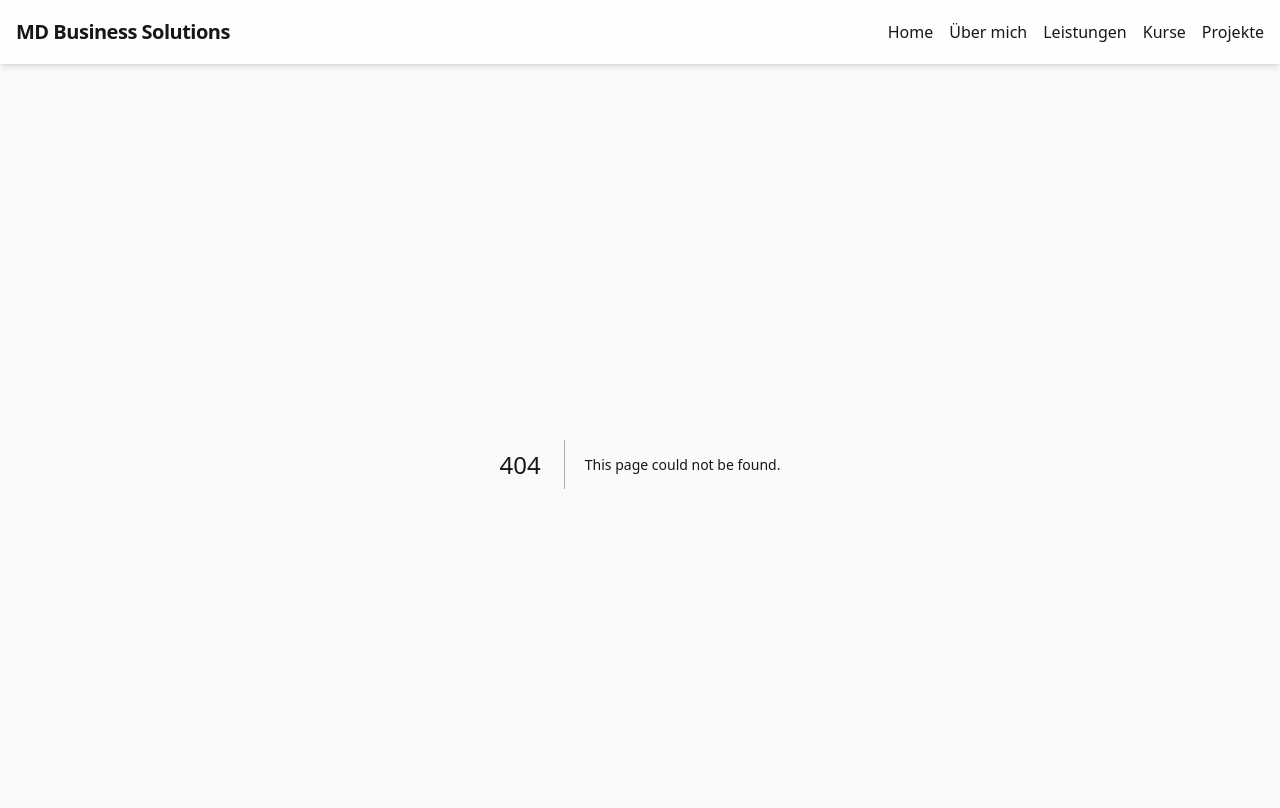
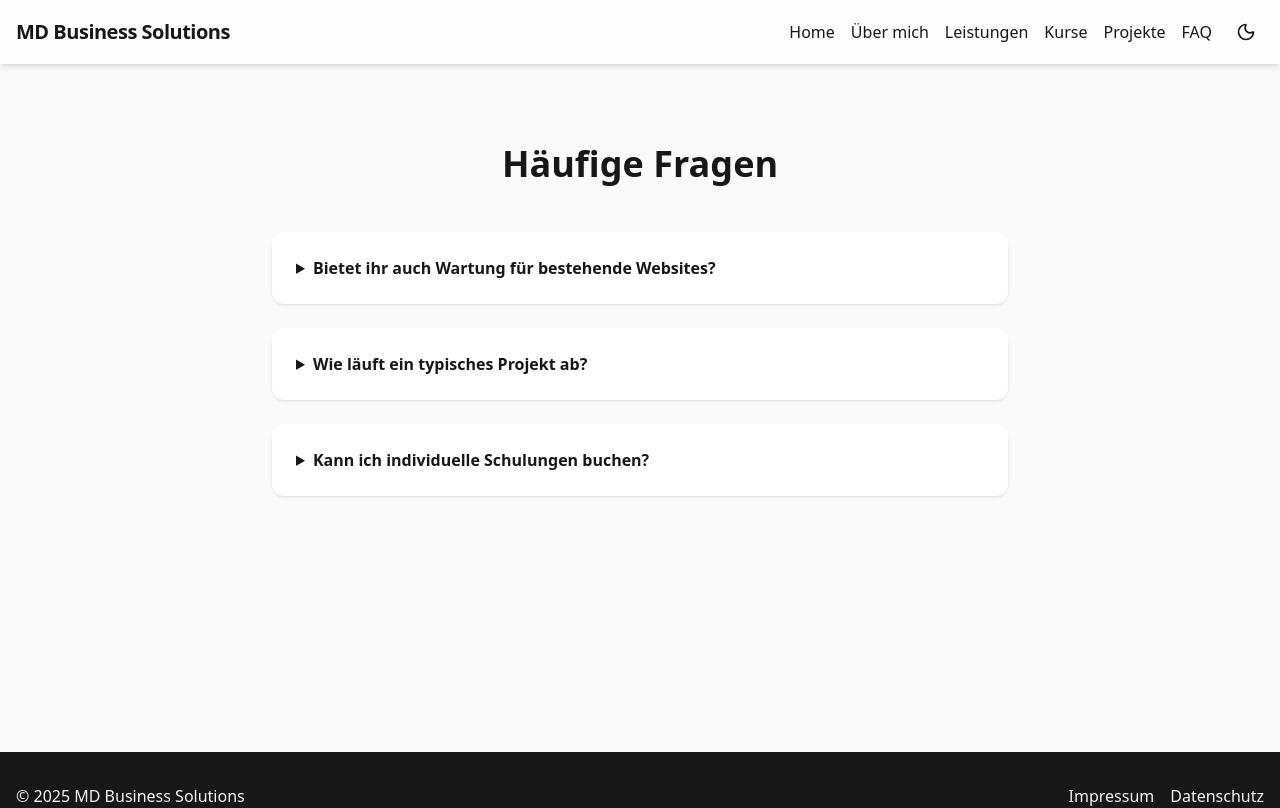
Before and after one commit to Schnitzeltag/md-business-solutions, a Next.js app: page /faq in a window 1280 px wide. Before the commit this address had no page. Shown: the top 808 px of the page. Built offline with nearby package versions, Linux system fonts and the light colour scheme.

Commit message:
Add FAQ page and theme toggle

```diff
--- /dev/null
+++ b/src/app/faq/page.tsx
@@ -0,0 +1,36 @@
+export default function FaqPage() {
+  const faqs = [
+    {
+      question: "Bietet ihr auch Wartung für bestehende Websites?",
+      answer:
+        "Ja, wir kümmern uns gerne um Pflege, Updates und Erweiterungen Ihrer bestehenden Seite – auch wenn sie nicht von uns erstellt wurde.",
+    },
+    {
+      question: "Wie läuft ein typisches Projekt ab?",
+      answer:
+        "Nach einem unverbindlichen Beratungsgespräch erstellen wir ein Angebot. Anschließend folgt die Umsetzung mit regelmäßigen Abstimmungen.",
+    },
+    {
+      question: "Kann ich individuelle Schulungen buchen?",
+      answer:
+        "Natürlich! Wir bieten Einzeltrainings und Workshops an, die genau auf Ihre Fragen zugeschnitten sind.",
+    },
+  ];
+
+  return (
+    <div className="container mx-auto px-4 py-20 max-w-3xl">
+      <h1 className="text-4xl font-bold mb-12 text-center">Häufige Fragen</h1>
+      <div className="space-y-6">
+        {faqs.map((faq) => (
+          <details
+            key={faq.question}
+            className="bg-white dark:bg-neutral-900 rounded-xl shadow p-6"
+          >
+            <summary className="cursor-pointer font-semibold">{faq.question}</summary>
+            <p className="mt-3 text-neutral-700 dark:text-neutral-300">{faq.answer}</p>
+          </details>
+        ))}
+      </div>
+    </div>
+  );
+}
--- a/src/components/Header.tsx
+++ b/src/components/Header.tsx
@@ -2,6 +2,7 @@
 
 import Link from "next/link";
 import config from "../config/site.config";
+import ThemeToggle from "./ThemeToggle";
 
 const links = [
   { href: config.links.home, label: "Home" },
@@ -9,6 +10,7 @@ const links = [
   { href: config.links.leistungen, label: "Leistungen" },
   { href: config.links.kurse, label: "Kurse" },
   { href: config.links.projekte, label: "Projekte" },
+  { href: config.links.faq, label: "FAQ" },
 ];
 
 export default function Header() {
@@ -18,7 +20,7 @@ export default function Header() {
         <Link href={config.links.home} className="text-xl font-bold tracking-tight hover:opacity-80">
           {config.company}
         </Link>
-        <nav className="flex gap-4">
+        <nav className="flex gap-4 items-center">
           {links.map(link => (
             <Link
               key={link.href}
@@ -28,6 +30,7 @@ export default function Header() {
               {link.label}
             </Link>
           ))}
+          <ThemeToggle />
         </nav>
       </div>
     </header>
--- /dev/null
+++ b/src/components/ThemeToggle.tsx
@@ -0,0 +1,38 @@
+"use client";
+import { useEffect, useState } from "react";
+import { Moon, Sun } from "lucide-react";
+
+export default function ThemeToggle() {
+  const [theme, setTheme] = useState<"light" | "dark">("light");
+
+  useEffect(() => {
+    const stored = localStorage.getItem("theme");
+    const prefersDark = window.matchMedia("(prefers-color-scheme: dark)").matches;
+    const initial = stored ? stored : prefersDark ? "dark" : "light";
+    setTheme(initial);
+    if (initial === "dark") {
+      document.documentElement.classList.add("dark");
+    }
+  }, []);
+
+  function toggle() {
+    const next = theme === "dark" ? "light" : "dark";
+    setTheme(next);
+    if (next === "dark") {
+      document.documentElement.classList.add("dark");
+    } else {
+      document.documentElement.classList.remove("dark");
+    }
+    localStorage.setItem("theme", next);
+  }
+
+  return (
+    <button
+      onClick={toggle}
+      aria-label="Theme wechseln"
+      className="p-2 rounded-md hover:bg-neutral-200 dark:hover:bg-neutral-800 transition"
+    >
+      {theme === "dark" ? <Sun className="w-5 h-5" /> : <Moon className="w-5 h-5" />}
+    </button>
+  );
+}
--- a/src/config/site.config.ts
+++ b/src/config/site.config.ts
@@ -10,6 +10,7 @@ const config = {
     leistungen: "/leistungen",
     projekte: "/projekte",
     kurse: "/kurse",
+    faq: "/faq",
     impressum: "/impressum",
     datenschutz: "/datenschutz",
   },
```
